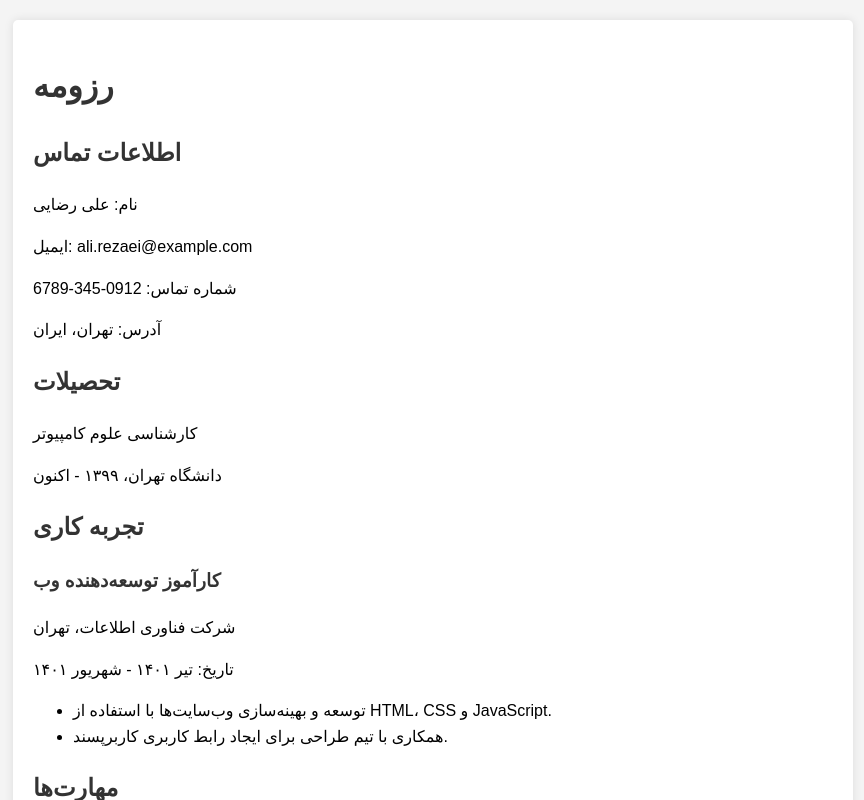
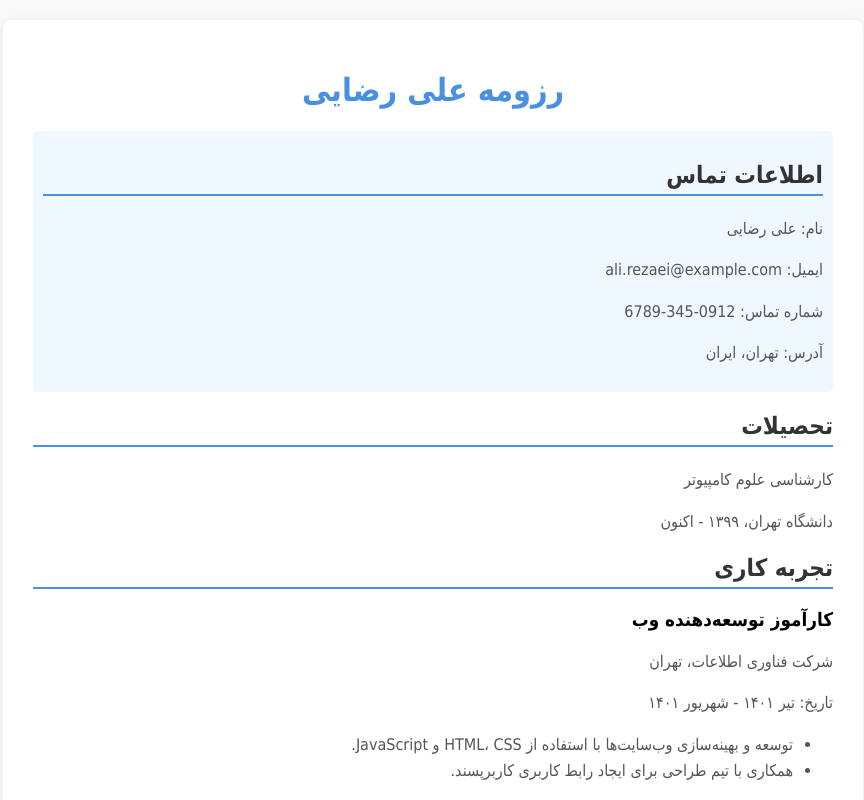
Before and after one commit to Sarkhanii/home, a plain HTML site: page index.html in a window 1280 px wide. Shown: the top 800 px of the page, without its empty margins (207-1071 px from the left). Drawn offline with Linux system fonts and the light colour scheme.

Commit message:
Update index.html

```diff
--- a/index.html
+++ b/index.html
@@ -3,36 +3,49 @@
 <head>
     <meta charset="UTF-8">
     <meta name="viewport" content="width=device-width, initial-scale=1.0">
-    <title>رزومه من</title>
+    <title>رزومه علی رضایی</title>
     <style>
         body {
-            font-family: Arial, sans-serif;
-            line-height: 1.6;
-            margin: 20px;
-            background-color: #f4f4f4;
-        }
-        h1, h2, h3 {
-            color: #333;
+            font-family: 'Tahoma', sans-serif;
+            background-color: #f9f9f9;
+            margin: 0;
+            padding: 20px;
+            direction: rtl;
         }
         .container {
             max-width: 800px;
             margin: auto;
-            background: white;
-            padding: 20px;
-            border-radius: 5px;
-            box-shadow: 0 0 10px rgba(0, 0, 0, 0.1);
+            background: #fff;
+            padding: 30px;
+            border-radius: 8px;
+            box-shadow: 0 2px 10px rgba(0, 0, 0, 0.1);
+        }
+        h1 {
+            text-align: center;
+            color: #4A90E2;
+        }
+        h2 {
+            color: #333;
+            border-bottom: 2px solid #4A90E2;
+            padding-bottom: 5px;
+        }
+        p, ul {
+            line-height: 1.6;
+            color: #555;
         }
         .section {
             margin-bottom: 20px;
         }
         .contact-info {
-            margin-bottom: 10px;
+            background-color: #f0f8ff;
+            padding: 10px;
+            border-radius: 5px;
         }
     </style>
 </head>
 <body>
     <div class="container">
-        <h1>رزومه</h1>
+        <h1>رزومه علی رضایی</h1>
         <div class="section contact-info">
             <h2>اطلاعات تماس</h2>
             <p>نام: علی رضایی</p>
```
